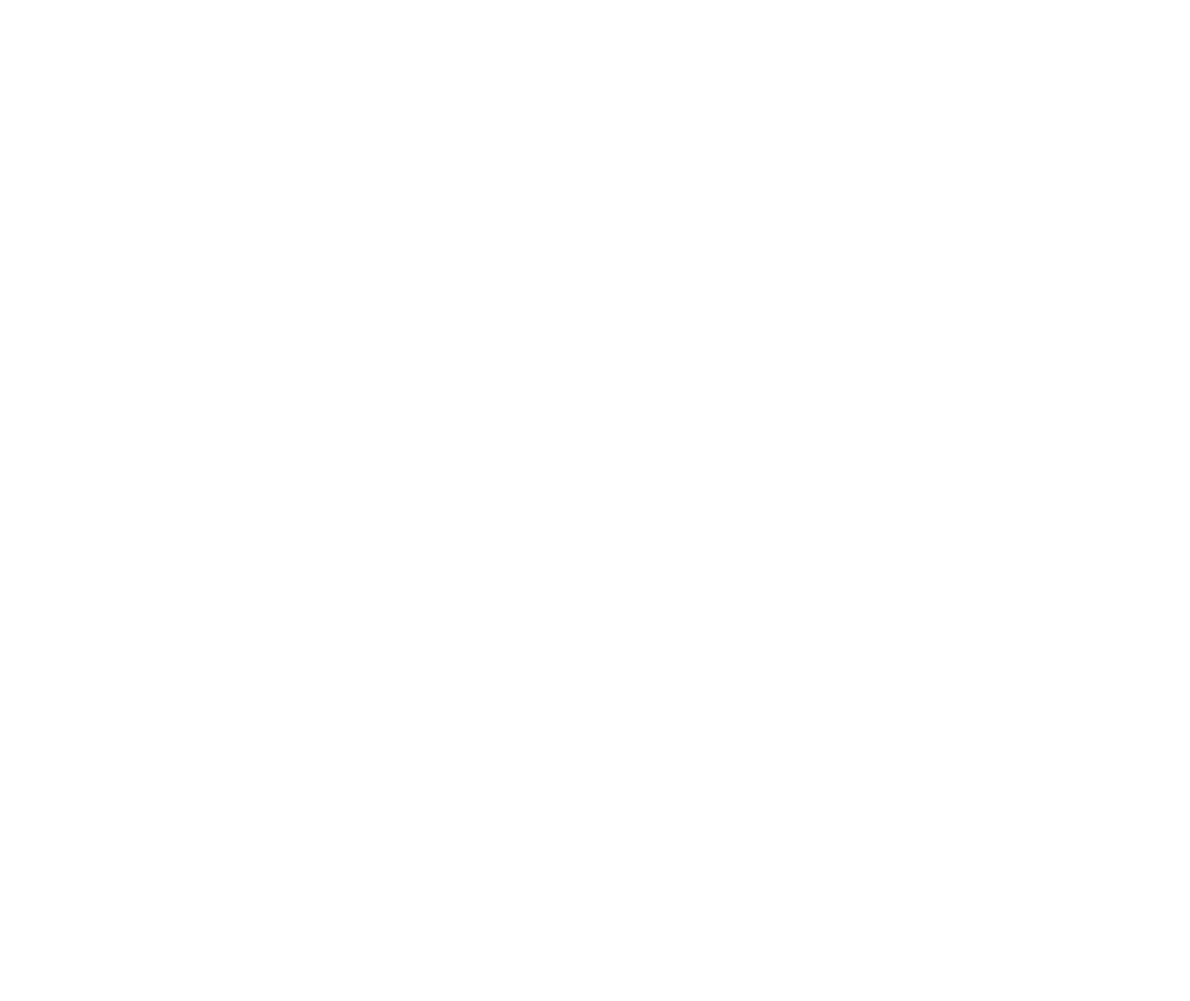
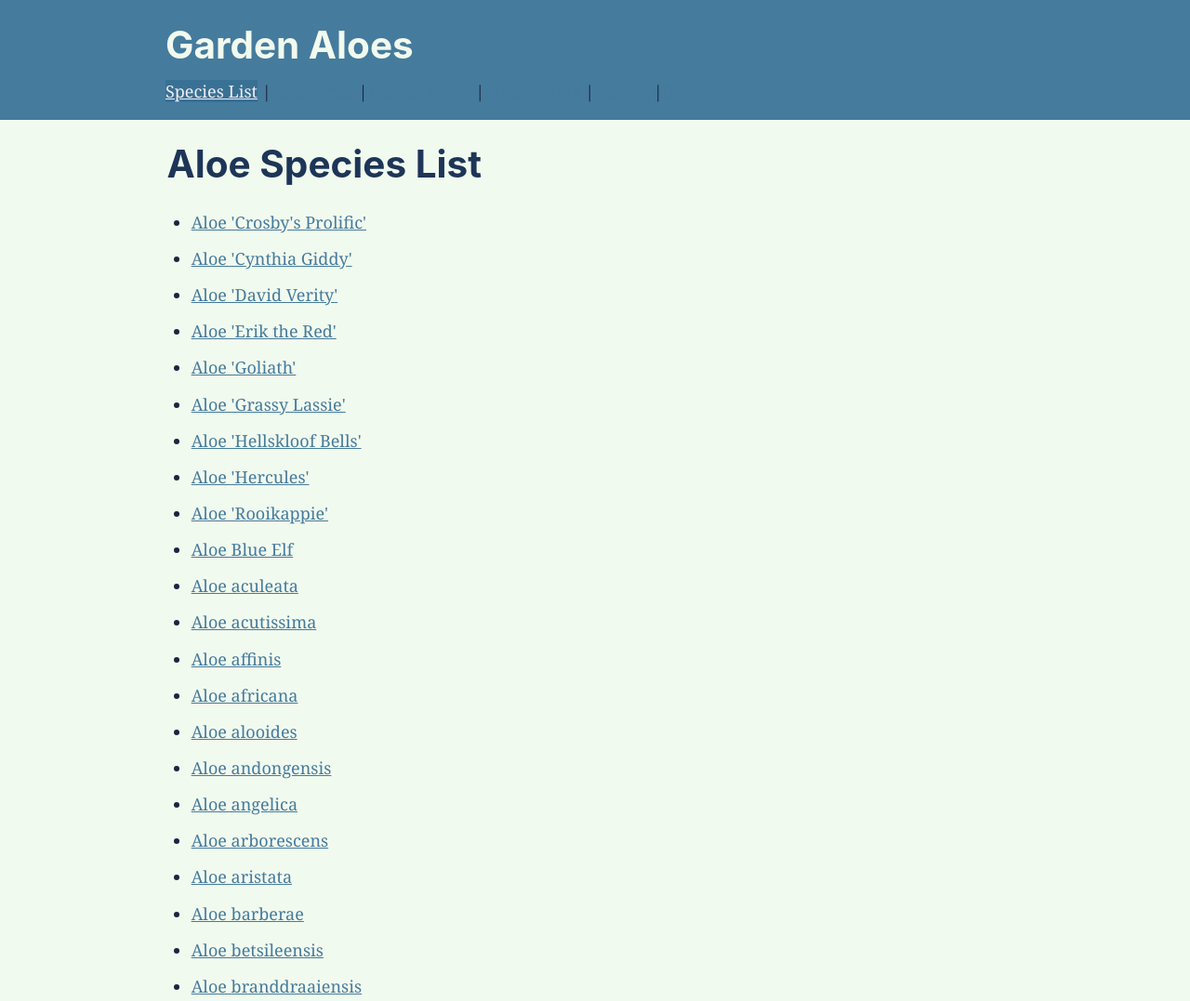
Before and after one commit to hansbrough/garden-aloes, a Gatsby site: page /aloe-species in a window 1280 px wide. Before the commit this address had no page. Shown: the top 1077 px of the page at 93% size. Before the commit the page ends 800 px from the top, so only its background shows below. Built offline with nearby package versions, Linux system fonts and the light colour scheme; Gatsby itself is replaced by a stand-in of ours.

Commit message:
create new species list top level page. update header nav.

```diff
--- a/src/components/aloes.css
+++ b/src/components/aloes.css
@@ -149,3 +149,15 @@ blockquote {
   font-size: 1.75rem;
   margin-right: .2rem
 }
+
+/*-- layout --*/
+header h1 {
+  font-family: "Krona One", sans-serif;
+}
+header nav a {
+  padding: .5rem;
+  text-decoration: none;
+}
+header nav a:hover {
+  text-decoration: underline;
+}
--- a/src/components/header.js
+++ b/src/components/header.js
@@ -12,6 +12,10 @@ import React from "react"
 //independence: rgba(58, 80, 107, 1);
 //sea serpent: rgba(91, 192, 190, 1);
 //aqua marine: rgba(111, 255, 233, 1);
+
+// applied to the currently active page/link
+const activeStyles = { background: "#397194", color:"#F1EEF6"};
+
 const Header = ({ siteTitle }) => (
   <header
     style={{
@@ -42,7 +46,12 @@ const Header = ({ siteTitle }) => (
           margin: `.75rem 0 0 0`,
         }}
       >
-        <Link to="/aloe-categories">Aloe Categories</Link> | <Link to="/aloes-by-flower-color">Aloes by Flower Color</Link> | <Link to="/aloes-by-bloom-time">Aloes by Bloom Time</Link> | <Link to="/aloes-by-location">Aloes by Region</Link> | <Link to="/aloes-by-functional-use">Aloes by Use</Link>
+        <Link to="/aloe-species" activeStyle={activeStyles} partiallyActive={true}>Species List</Link> |
+        <Link to="/aloe-categories" activeStyle={activeStyles} partiallyActive={true}>Categories</Link> |
+        <Link to="/aloes-by-flower-color" activeStyle={activeStyles} partiallyActive={true}>Flower Color</Link> |
+        <Link to="/aloes-by-bloom-time" activeStyle={activeStyles} partiallyActive={true}>Bloom Time</Link> |
+        <Link to="/aloes-by-location" activeStyle={activeStyles} partiallyActive={true}>Region</Link> |
+        <Link to="/aloes-by-functional-use" activeStyle={activeStyles} partiallyActive={true}>Use</Link>
       </nav>
     </div>
   </header>
--- /dev/null
+++ b/src/pages/aloe-species.js
@@ -0,0 +1,37 @@
+import React from "react";
+import { Link, graphql } from "gatsby"
+
+import Layout from "../components/layout";
+import SEO from "../components/seo";
+
+const AloeSpeciesPage = ({data}) => {
+  return (
+    <Layout>
+      <SEO title="Aloe Species List" />
+      <h1>Aloe Species List</h1>
+      <ul>
+      {data && data.allAloesJson.edges.map(edge => {
+        const aloe = edge.node;
+        return (<li key={aloe.slug}><Link to={aloe.slug}>{aloe.title}</Link></li>)
+      })}
+      </ul>
+    </Layout>
+  )
+}
+
+// results automagically passed to page component as 'data'
+export const query = graphql`
+  query {
+    allAloesJson(sort: {fields: title order: ASC})
+    {
+      edges {
+        node {
+          slug
+          title
+        }
+      }
+    }
+  }
+`
+
+export default AloeSpeciesPage;
```
